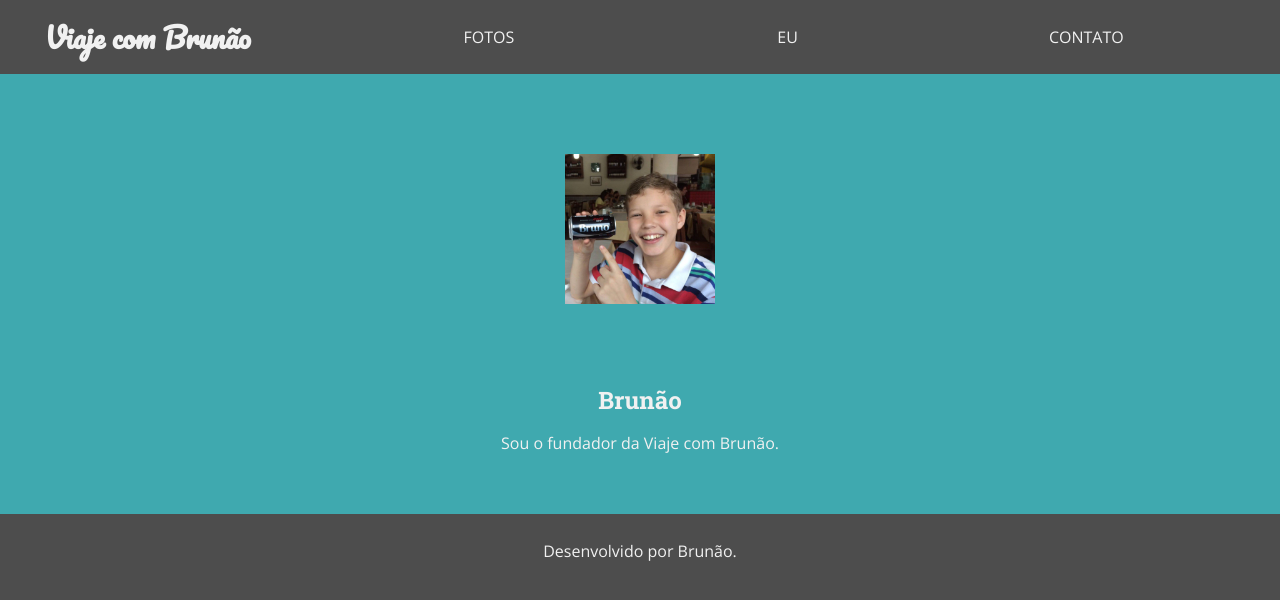
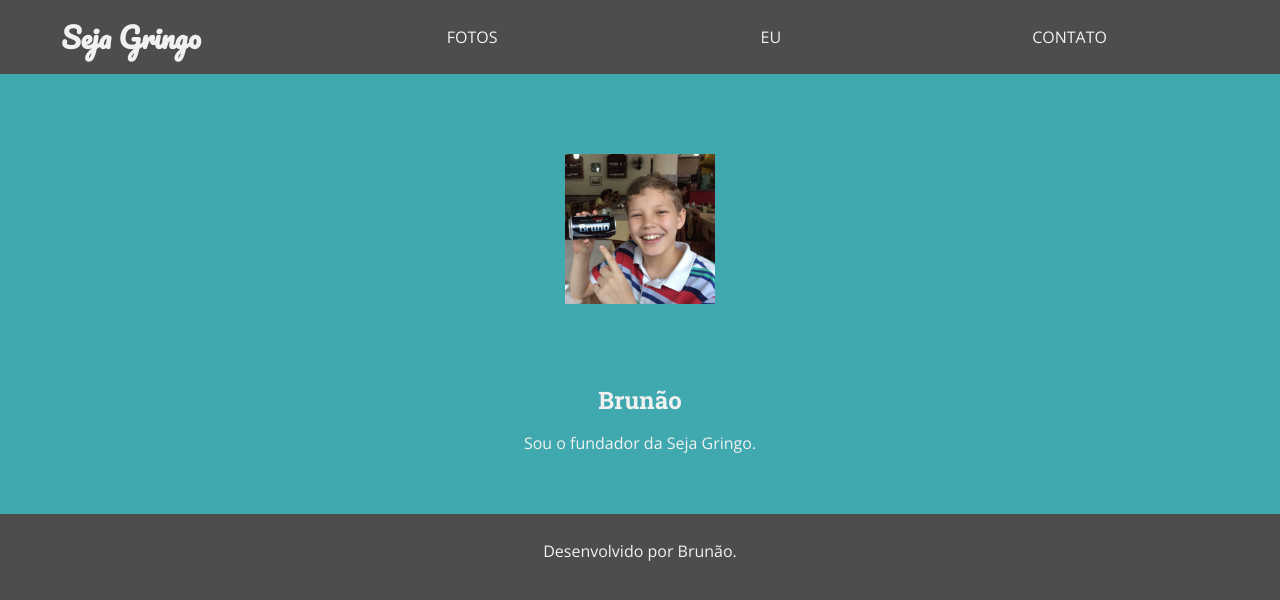
Before and after one commit to brunobernabo/viajecombrunao, a plain HTML site: page eu.html in a window 1280 px wide. Drawn offline with nearby package versions, Linux system fonts and the light colour scheme.

Commit message:
mudanca de viaje com brunão para seja gringo

```diff
--- a/eu.html
+++ b/eu.html
@@ -117,7 +117,7 @@
 <body>
 
     <nav>
-        <a href="index.html">Viaje com Brunão</a>
+        <a href="index.html">Seja Gringo</a>
         <ul>
             <li><a href="fotos.html">FOTOS</a></li>
             <li><a href="eu.html">EU</a></li>
@@ -128,7 +128,7 @@
     <section id="sobre">
         <img src="./img/bruno.jpg" alt="Bruno" width="150px" height="150px" />
         <h2>Brunão</h2>
-        <p>Sou o fundador da Viaje com Brunão.</p>
+        <p>Sou o fundador da Seja Gringo.</p>
     </section>
 
     <footer>
```
Also changed, not shown: contato.html (+1 -1 lines), fotos.html (+1 -1 lines), index.html (+1 -1 lines).
